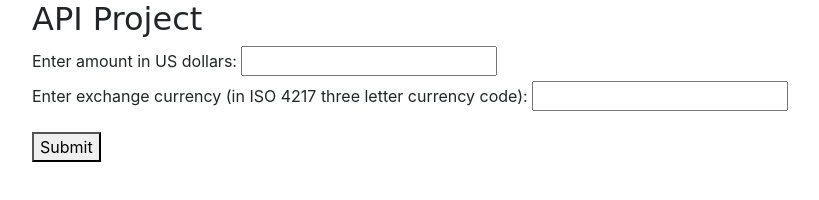
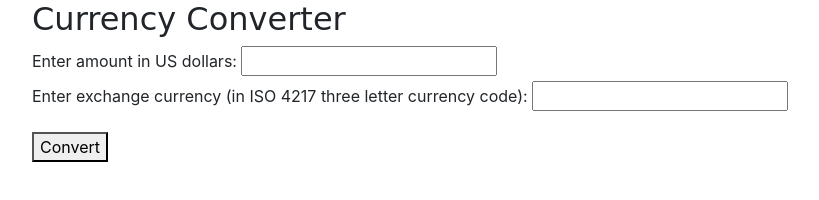
Before and after one commit to njhnny/currency-exchanger, a website built with webpack: page src/index.html in a window 1280 px wide. Shown: the whole page, without its empty margins (53-872 px from the left). Built offline with nearby package versions, Linux system fonts and the light colour scheme.

Commit message:
change header

```diff
--- a/src/index.html
+++ b/src/index.html
@@ -6,7 +6,7 @@
   </head>
   <body>
     <div class="container">
-      <h2>API Project</h2>
+      <h2>Currency Converter</h2>
       <div>
         <label for="amount">Enter amount in US dollars:</label>
         <input id="amount" type="number">
@@ -17,7 +17,7 @@
           <div class="form-group">
 
           </div>
-          <button type="submit" class="class="btn btn-primary>Submit</button>
+          <button type="submit" class="class="btn btn-primary>Convert</button>
         </form>
       </div>
       <div class="output">
```
